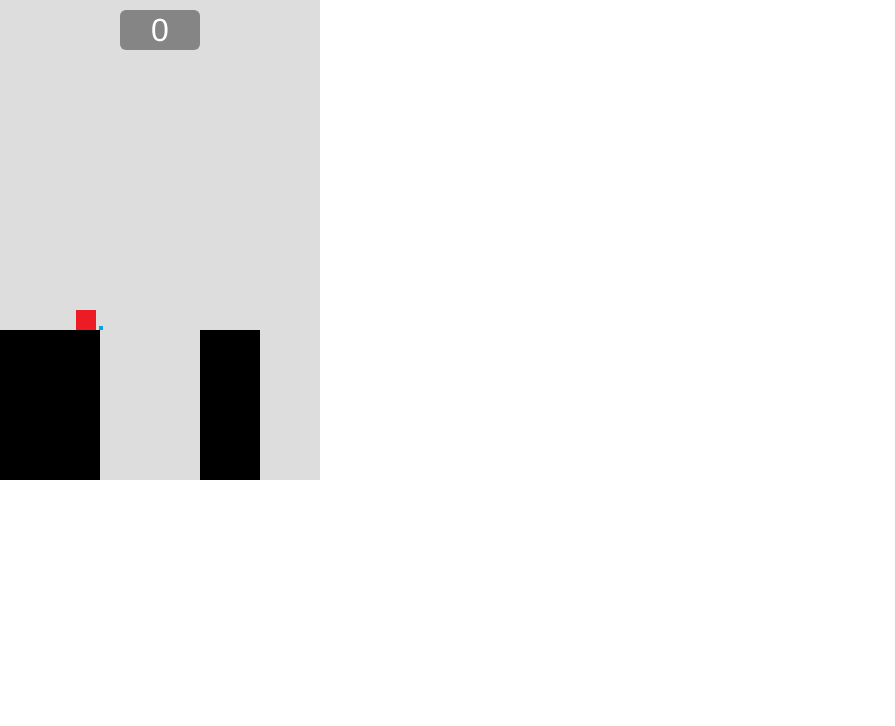
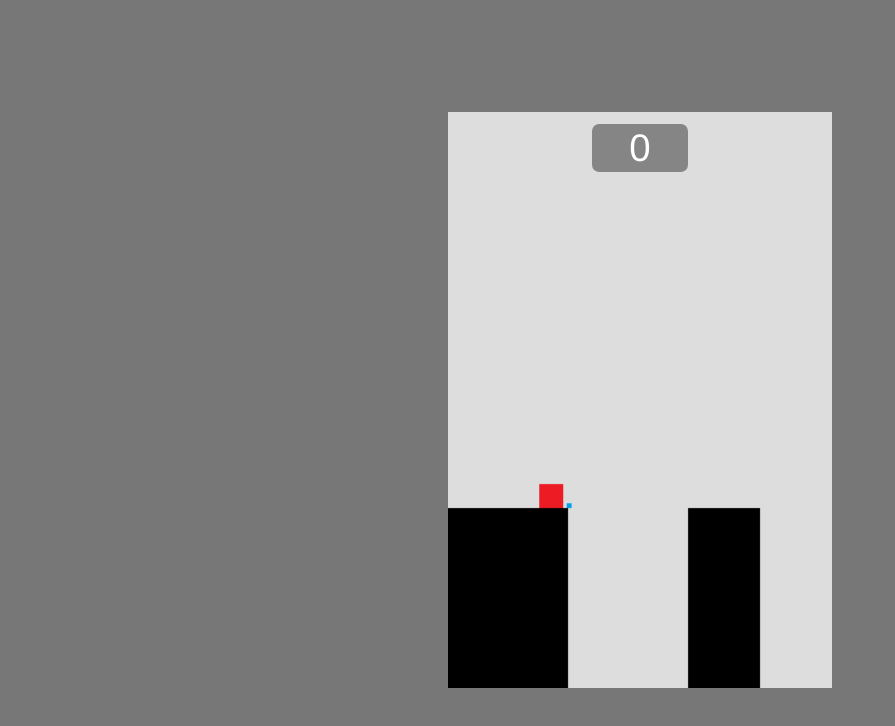
Before and after one commit to a-fedorov/stick_hero_clone, a plain HTML site: page index.html in a window 1280 px wide. Shown: the whole page, without its empty margins (0-895 px from the left). Drawn offline with Linux system fonts and the light colour scheme.

Commit message:
Centering game window
Yeeeeah, finally a new commit to this repo ))

```diff
--- a/style.css
+++ b/style.css
@@ -2,13 +2,24 @@
   box-sizing: border-box;
 }
 
+html,
 body {
+  height: 100%;
+}
+
+body {
+  display: flex;
+  align-items: center;
+  justify-content: center;
+
   margin: 0;
   padding: 0;
   font-family: Helvetica, serif;
 
   user-select: none;
   -webkit-user-select: none;
+
+  background-color: #777;
 }
 
 p {
@@ -23,6 +34,7 @@ p {
   width: 320px;
   height: 480px;
   background-color: #ddd;
+  transform: scale(1.2);
 }
 
 
```
